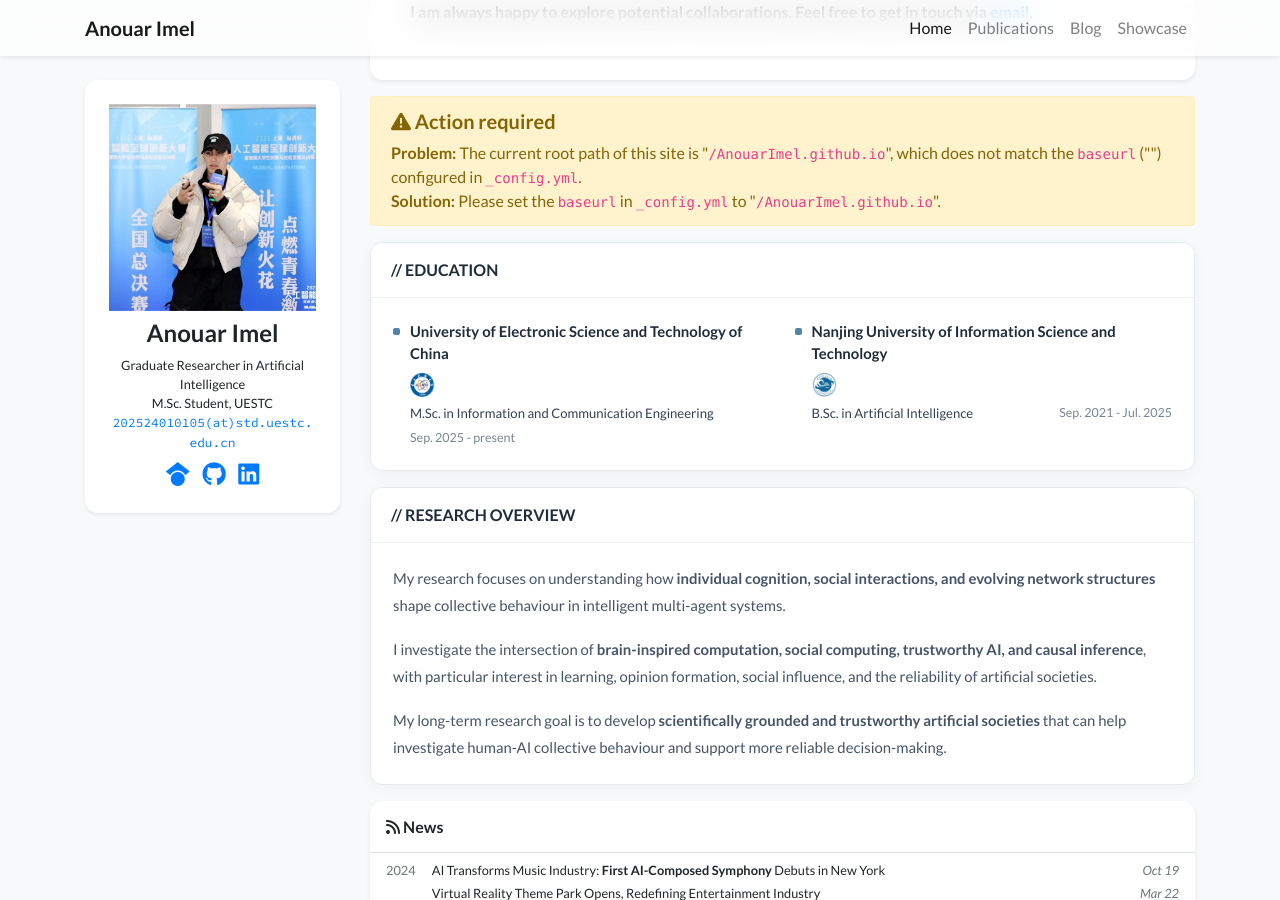
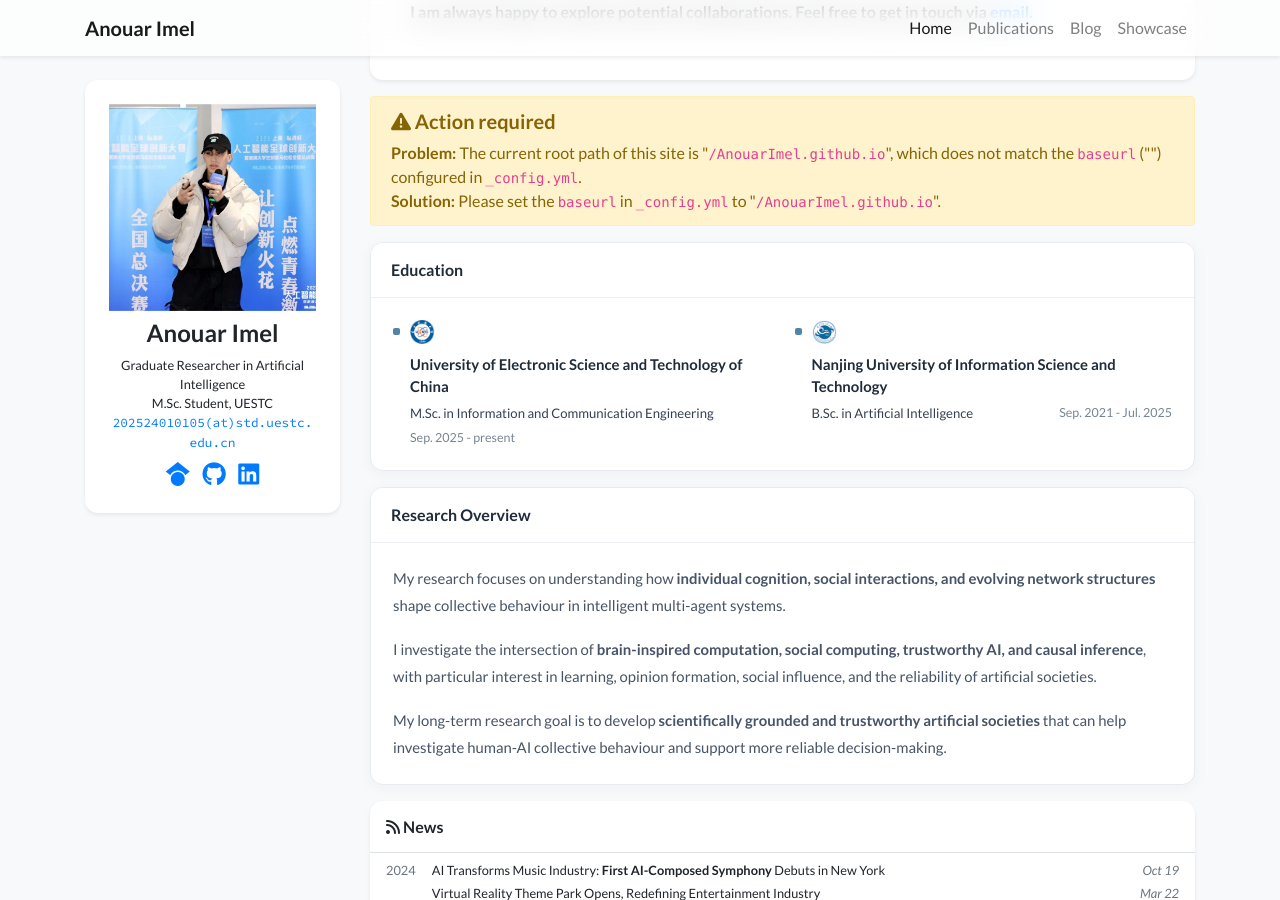
Before and after one commit to AnouarImel/AnouarImel.github.io, a Jekyll site: the page built from index.html, in a window 1280 px wide and 900 px high, scrolled down 474 px. Built offline with Jekyll 4.4.1, drawn with Linux system fonts in a browser that asks for light colours; nearby versions of some CDN libraries; a style sheet for code colours, icons or effects is not loaded.

Commit message:
Update education_research.html

```diff
--- a/_includes/widgets/education_research.html
+++ b/_includes/widgets/education_research.html
@@ -1,5 +1,5 @@
 <section class="academic-panel">
-  <div class="academic-panel-title">// EDUCATION</div>
+  <div class="academic-panel-title">Education</div>
 
   <div class="academic-panel-body">
     <div class="academic-education-grid">
@@ -9,8 +9,6 @@
 
         <div class="academic-education-content">
           <div class="academic-education-heading">
-            <strong>{{ item.name }}</strong>
-
             {% if item.logo %}
             <img
               src="{{ item.logo | relative_url }}"
@@ -18,6 +16,8 @@
               class="academic-education-logo"
             >
             {% endif %}
+
+            <strong class="academic-education-name">{{ item.name }}</strong>
           </div>
 
           {% if item.dept %}
@@ -27,10 +27,8 @@
           {% endif %}
 
           <div class="academic-education-degree">
-            <span>{{ item.position }}</span>
-            <span class="academic-education-date">
-              {{ item.date }}
-            </span>
+            <span class="academic-education-position">{{ item.position }}</span>
+            <span class="academic-education-date">{{ item.date }}</span>
           </div>
         </div>
       </div>
@@ -40,7 +38,7 @@
 </section>
 
 <section class="academic-panel">
-  <div class="academic-panel-title">// RESEARCH OVERVIEW</div>
+  <div class="academic-panel-title">Research Overview</div>
 
   <div class="academic-panel-body academic-research-text">
     <p>
```
